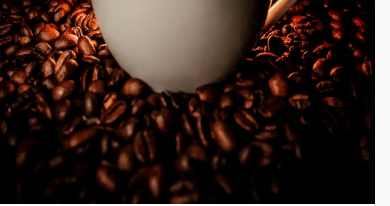
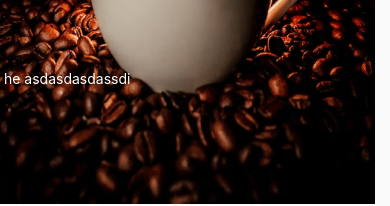
Before and after one commit to achiewe/coffee-shop-project-react-native, a React Native app: screen / in a window 390 px wide. Shown: the part 344-550 px from the top of the page. Built offline with nearby package versions, Linux system fonts and the light colour scheme.

Commit message:
add to center the text on the project

```diff
--- a/components/Login.tsx
+++ b/components/Login.tsx
@@ -9,7 +9,7 @@ export default function Login(): JSX.Element {
         resizeMode="cover"
         style={styles.image}>
         <View style={styles.textDiv}>
-          <Text style={styles.coffeeTitle}> hei</Text>
+          <Text style={styles.coffeeTitle}> he asdasdasdassdi</Text>
         </View>
       </ImageBackground>
     </View>
@@ -23,8 +23,8 @@ const styles = StyleSheet.create({
   image: {
     flex: 1,
     display: 'flex',
-    alignItems: 'flex-end',
-    justifyContent: 'flex-end',
+    alignItems: 'center',
+    justifyContent: 'center',
   },
   textDiv: {
     width: '100%',
```
